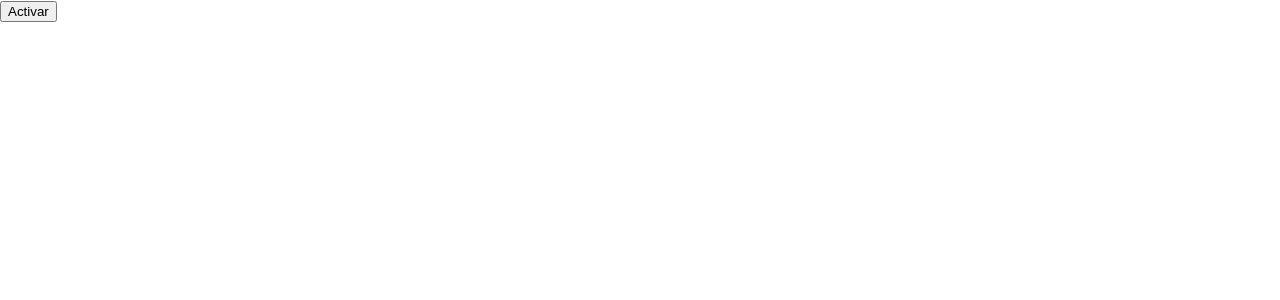
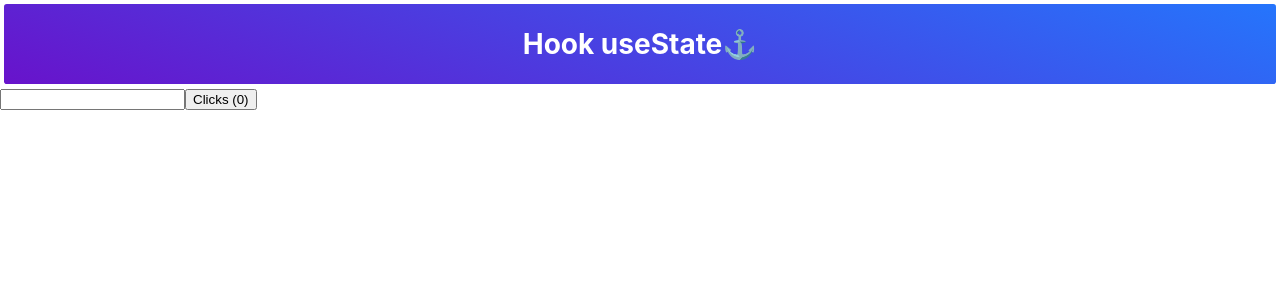
Before and after one commit to tavolafourcade/react-hooks-training, a React (Create React App) app: page / in a window 1280 px wide. Shown: the top 300 px of the page. Built offline with nearby package versions, Linux system fonts and the light colour scheme.

Commit message:
[ ADD ] useState with objects [ ADD ] mergeState function to update the state

```diff
--- a/src/App.js
+++ b/src/App.js
@@ -27,22 +27,43 @@
 }
 
 const App = () => {
-  const [ isActive, setIsActive ] = useState(false)
+  const [ state, setState ] = useState({
+    clicks: 0,
+    title: ''
+  })
 
-  const toggle = () => {
-    setIsActive(!isActive)
+  const mergeState = (nextState) => {
+    setState({
+      ...state,
+      ...nextState
+    })
   }
 
+  const addClicks = () => {
+    mergeState({
+      clicks: state.clicks + 1
+    })
+  }
+
+  const handleInput = (e) => {
+    const title = e.target.value
+    mergeState({
+      title
+    })
+  }
   return (
     <div>
-      {
-        isActive && <Header/>
-      }
-      <button onClick={toggle}>
-        {
-          isActive ? 'Desactivar' : 'Activar'
-        }
+      <Header/>
+      <input
+        type='text'
+        value={state.title}
+        onChange={handleInput}
+        >
+      </input>
+      <button onClick={addClicks}>
+          Clicks ({ state.clicks })
       </button>
+      <h3>{state.title}</h3>
     </div>
   )
 }
```
